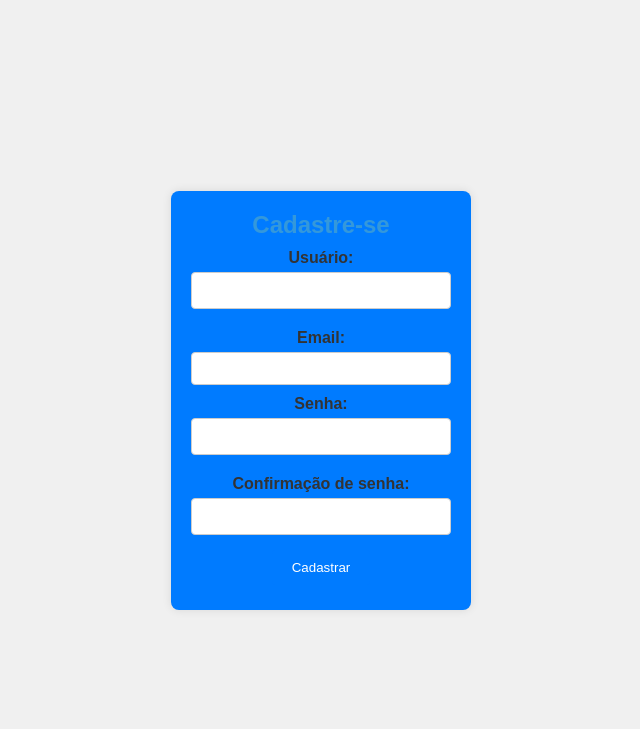
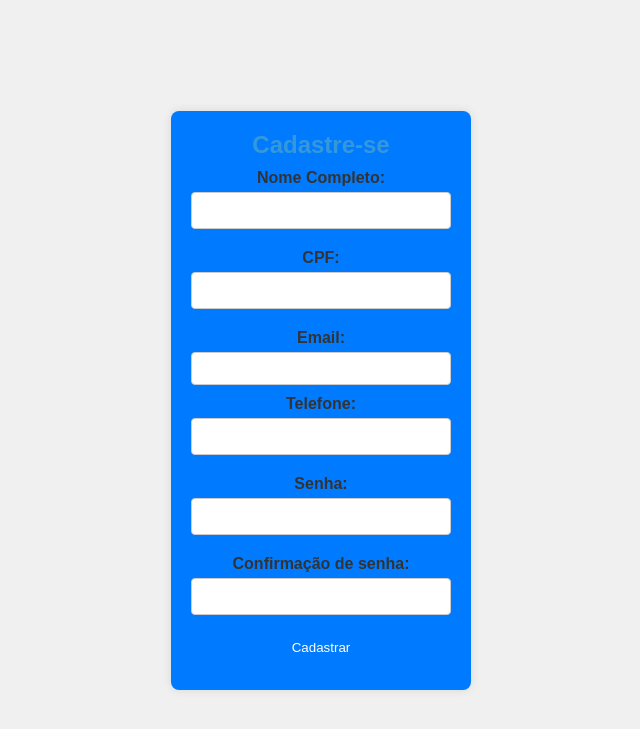
Before and after one commit to julianapvh/sylendar, a Django app: page /register/ in a window 1280 px wide. Shown: the top 729 px of the page, without its empty margins (319-959 px from the left). Run offline with Django 4.2, Linux system fonts and the light colour scheme.

Commit message:
update template de cadastro
agora o usuário consegue se cadastrar no sistema

```diff
--- a/agendamentos/templates/agendamentos/register.html
+++ b/agendamentos/templates/agendamentos/register.html
@@ -12,13 +12,23 @@
             <h2>Cadastre-se</h2>
             <form method="post">
                 {% csrf_token %}
+
                 <div>
-                    <label for="id_username">Usuário:</label>
+                    <label for="id_nome_completo">Nome Completo:</label>
+                    {{ form.nome_completo }}
+                </div>
+                <div>
+                    <label for="id_username">CPF:</label>
                     {{ form.username }}
                 </div>
                 <div class="email-field"> <!-- Adicione uma classe para o campo de e-mail -->
                     <label for="id_email">Email:</label>
                     {{ form.email }}
+                </div>
+
+                <div>
+                    <label for="id_telefone">Telefone:</label>
+                    {{ form.telefone }}
                 </div>
                 <div>
                     <label for="id_password1">Senha:</label>
--- a/agendamentos/urls.py
+++ b/agendamentos/urls.py
@@ -36,10 +36,10 @@ urlpatterns = [
     path('listar_equipamentos/', views.listar_equipamentos, name='listar_equipamentos'),
     path('administrador_home/', views.administrador_home, name='administrador_home'),
     path('cliente_home/', views.cliente_home, name='cliente_home'),
-    path('registro/', register, name='registro'),
+    path('agendamentos\registro/', register, name='registro'),
     path('login/', auth_views.LoginView.as_view(), name='login'),
     path('agendamentos\templates\agendamentos\login.html/', views.login, name='login'),
-    path('agendamentos/register/', views.register, name='register'),
+    path('agendamentos\register/', views.register, name='register'),
     path('user_list/', views.user_list, name='user_list'),
 
 
--- a/agendamentos/views.py
+++ b/agendamentos/views.py
@@ -14,6 +14,7 @@ from agendamentos.forms import UserRegistrationForm
 from dateutil.parser import parse
 from django.utils import timezone
 from datetime import datetime
+from django.contrib.auth.decorators import login_required
 
 
 
@@ -83,6 +84,21 @@ def login_sauron(usuario,senha):
     #___---¨¨¨ Início da execução ¨¨¨---___
     return(valida_acesso_sauron(usuario, senha))
 
+def login(request):
+    return render(request, 'agendamentos\\login.html')
+
+def register(request):
+    if request.method == 'POST':
+        form = UserRegistrationForm(request.POST)
+        if form.is_valid():
+            form.save()
+            return redirect('login')  # Redireciona para a página de login após o registro bem-sucedido
+        else:
+            print(form.errors)  # Exibe os erros de validação no console para depuração
+    else:
+        form = UserRegistrationForm()
+    return render(request, 'agendamentos/register.html', {'form': form})
+
 def index(request):
     error_message = None
     instruction_message = None
@@ -119,8 +135,6 @@ def cliente_home(request):
 
 def cliente(request):
     return render(request, 'agendamentos\\cliente.html')
-
-
 
 def agendar_equipamento(request):
     if request.method == 'POST':
@@ -169,7 +183,6 @@ def agendar_equipamento(request):
     equipamentos = Equipamento.objects.all()
     context = {'equipamentos': equipamentos}
     return render(request, 'agendamentos/agendar_equipamento.html', context)
-
 
 def historico(request):
     return render(request, 'agendamentos\\historico.html')
@@ -339,19 +352,6 @@ def alterar_equipamento(request, equipamento_id):
         form = EquipamentoForm(instance=equipamento)
     return render(request, 'agendamentos/alterar_equipamento.html', {'form': form, 'equipamento': equipamento})
 
-def login(request):
-    return render(request, 'agendamentos\\login.html')
-
-def register(request):
-    if request.method == 'POST':
-        form = UserRegistrationForm(request.POST)
-        if form.is_valid():
-            form.save()
-            return redirect('login')  # Redireciona para a página de login após o registro bem-sucedido
-    else:
-        form = UserRegistrationForm()
-    return render(request, 'agendamentos/register.html', {'form': form})
-
 def user_list(request):
     users = Usuario.objects.all()
     return render(request, 'agendamentos\\user_list.html', {'users': users})
```
